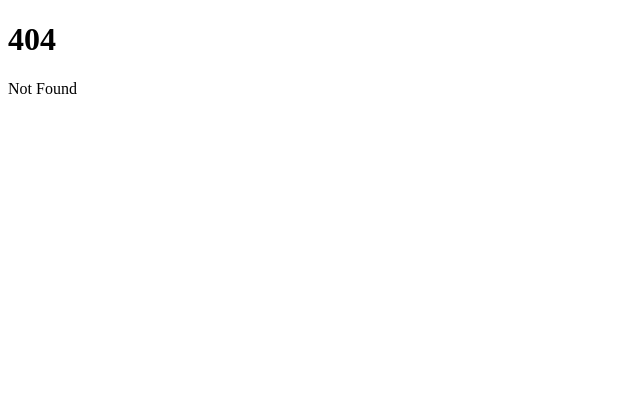
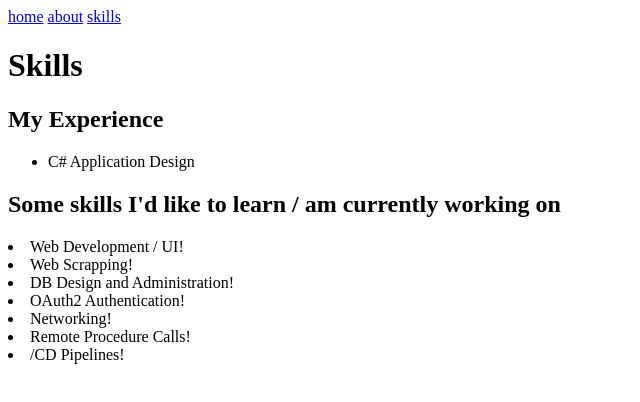
Before and after one commit to Mika-Chang/Mika-Chang.github.io, a SvelteKit app: page /skills in a window 1280 px wide. Before the commit this address had no page. Shown: the top 402 px of the page, without its empty margins (0-640 px from the left). Built offline with nearby package versions, Linux system fonts and the light colour scheme.

Commit message:
"updated pages on site"

```diff
--- /dev/null
+++ b/src/routes/+layout.svelte
@@ -0,0 +1,12 @@
+<script>
+    let { children } = $props();
+</script>
+
+<nav>
+    <a href="/">home</a>
+    <a href="/about">about</a>
+    <a href="/skills">skills</a>
+<!--    <a href="/projects">projects</a>-->
+</nav>
+
+{@render children()}
--- /dev/null
+++ b/src/routes/+layout.ts
@@ -0,0 +1 @@
+export const prerender = true;
--- /dev/null
+++ b/src/routes/about/+page.svelte
@@ -0,0 +1 @@
+<h1>about</h1>
--- /dev/null
+++ b/src/routes/skills/+page.svelte
@@ -0,0 +1,21 @@
+{#snippet skill(description)}
+    <li>
+        {description}!
+    </li>
+{/snippet}
+
+<h1>Skills</h1>
+<h2>My Experience</h2>
+<ul>
+    <li>C# Application Design</li>
+</ul>
+
+<h2>Some skills I'd like to learn / am currently working on</h2>
+
+{@render skill("Web Development / UI")}
+{@render skill("Web Scrapping")}
+{@render skill("DB Design and Administration")}
+{@render skill("OAuth2 Authentication")}
+{@render skill("Networking")}
+{@render skill("Remote Procedure Calls")}
+{@render skill("/CD Pipelines")}
```
Also changed, not shown: 1 other file (tests, documents, lock files or other folders).
